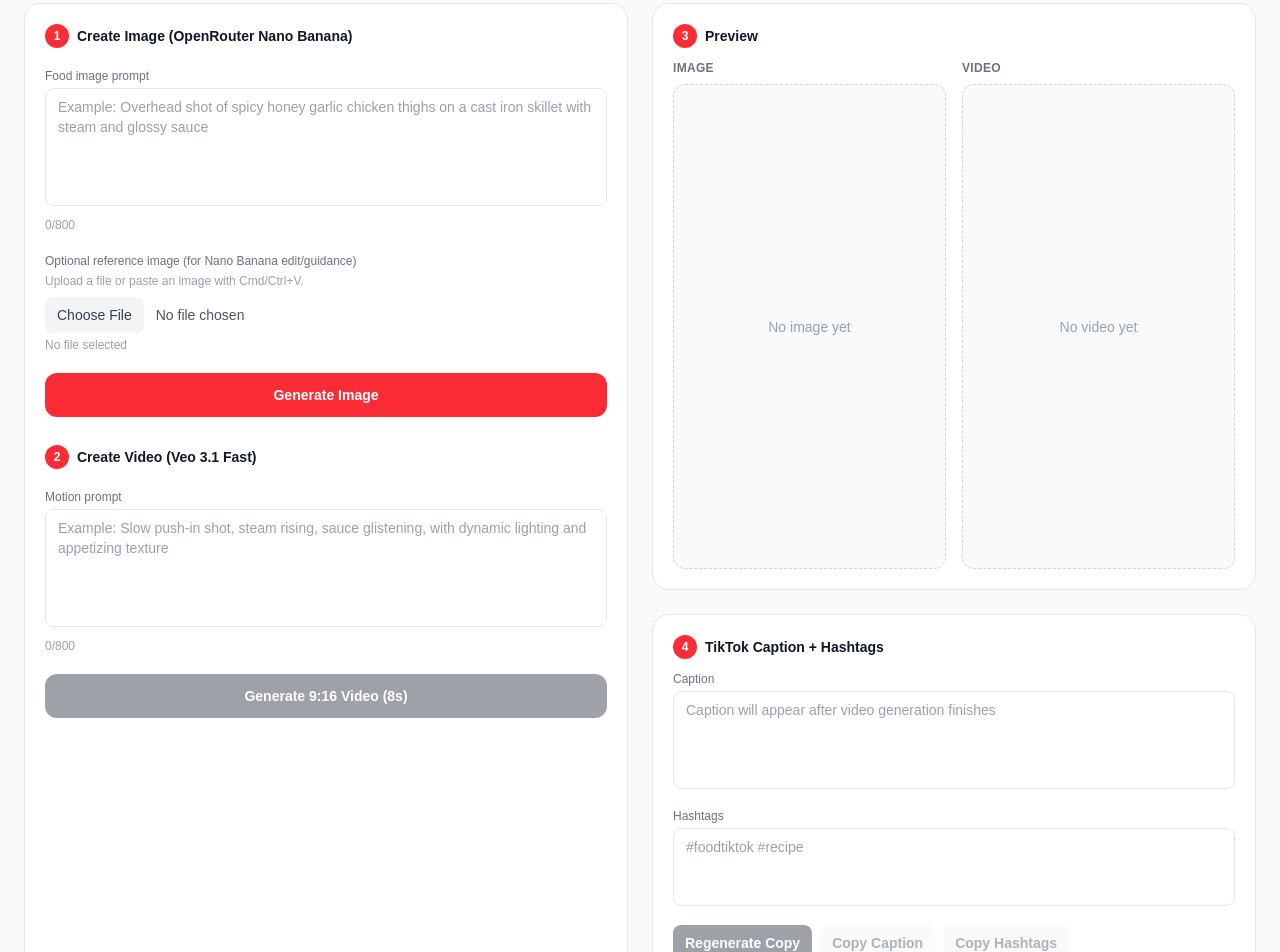
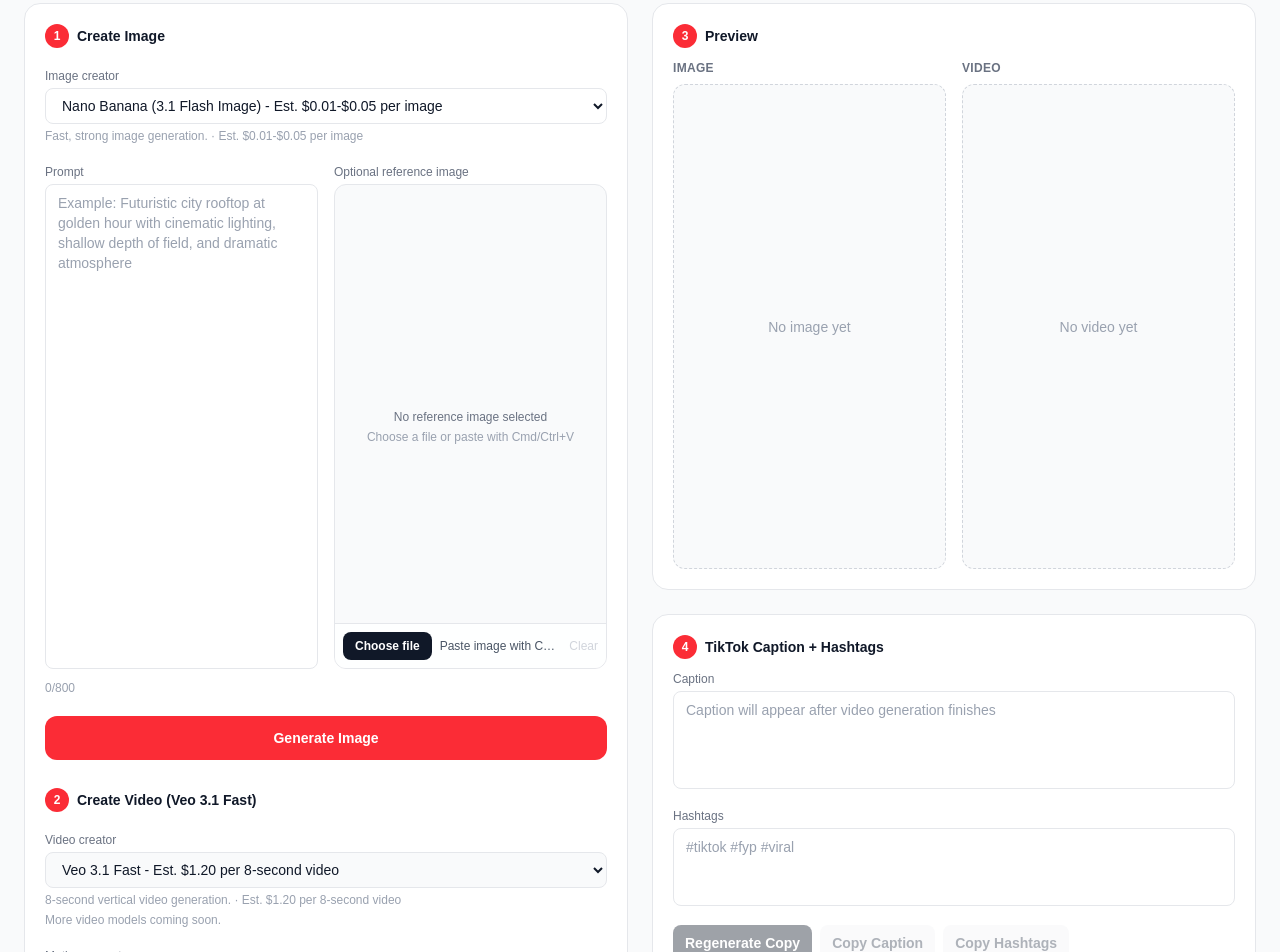
Before and after one commit to biteclubapp/tiktok-poster, a Next.js app: page /studio in a window 1280 px wide. Shown: the part 200-1152 px from the top of the page. Built offline with nearby package versions, Linux system fonts and the light colour scheme.

Commit message:
Implement AI Studio creator selection for image and video generation, integrating new studio models and updating API calls.

```diff
--- a/src/app/api/studio/image/route.ts
+++ b/src/app/api/studio/image/route.ts
@@ -4,6 +4,10 @@ import {
   saveGeneratedImage,
   validatePromptLength,
 } from '@/lib/genai-studio';
+import {
+  DEFAULT_STUDIO_IMAGE_CREATOR_ID,
+  getStudioImageCreatorById,
+} from '@/lib/studio-models';
 
 const ALLOWED_IMAGE_MIME_TYPES = new Set(['image/png', 'image/jpeg', 'image/jpg', 'image/webp']);
 const MAX_UPLOAD_BYTES = 10 * 1024 * 1024; // 10MB
@@ -12,11 +16,16 @@ export async function POST(request: NextRequest) {
   try {
     const contentType = request.headers.get('content-type') || '';
     let prompt = '';
+    let imageCreatorId = DEFAULT_STUDIO_IMAGE_CREATOR_ID;
     let referenceImage: { imageBytes: Buffer; mimeType: string } | undefined;
 
     if (contentType.includes('multipart/form-data')) {
       const formData = await request.formData();
       prompt = typeof formData.get('prompt') === 'string' ? String(formData.get('prompt')).trim() : '';
+      imageCreatorId =
+        typeof formData.get('imageCreator') === 'string'
+          ? String(formData.get('imageCreator')).trim()
+          : DEFAULT_STUDIO_IMAGE_CREATOR_ID;
 
       const file = formData.get('referenceImage');
       if (file instanceof File && file.size > 0) {
@@ -41,6 +50,8 @@ export async function POST(request: NextRequest) {
     } else {
       const body = await request.json();
       prompt = typeof body?.prompt === 'string' ? body.prompt.trim() : '';
+      imageCreatorId =
+        typeof body?.imageCreator === 'string' ? body.imageCreator.trim() : DEFAULT_STUDIO_IMAGE_CREATOR_ID;
     }
 
     const validationError = validatePromptLength(prompt);
@@ -48,7 +59,12 @@ export async function POST(request: NextRequest) {
       return NextResponse.json({ error: validationError }, { status: 400 });
     }
 
-    const image = await generateStudioImageFromOptionalReference(prompt, referenceImage);
+    const imageCreator = getStudioImageCreatorById(imageCreatorId);
+    if (!imageCreator || !imageCreator.enabled) {
+      return NextResponse.json({ error: 'Invalid image creator' }, { status: 400 });
+    }
+
+    const image = await generateStudioImageFromOptionalReference(prompt, referenceImage, imageCreatorId);
     const { imageId } = await saveGeneratedImage(image);
 
     return NextResponse.json({
--- a/src/app/studio/page.tsx
+++ b/src/app/studio/page.tsx
@@ -1,6 +1,12 @@
 'use client';
 
 import { useCallback, useEffect, useMemo, useState } from 'react';
+import {
+  DEFAULT_STUDIO_IMAGE_CREATOR_ID,
+  DEFAULT_STUDIO_VIDEO_CREATOR_ID,
+  STUDIO_IMAGE_CREATORS,
+  STUDIO_VIDEO_CREATORS,
+} from '@/lib/studio-models';
 
 type VideoStatus = 'idle' | 'processing' | 'completed' | 'failed';
 
@@ -15,7 +21,10 @@ const MAX_REFERENCE_IMAGE_BYTES = 10 * 1024 * 1024; // 10MB
 export default function StudioPage() {
   const [imagePrompt, setImagePrompt] = useState('');
   const [motionPrompt, setMotionPrompt] = useState('');
+  const [imageCreatorId, setImageCreatorId] = useState(DEFAULT_STUDIO_IMAGE_CREATOR_ID);
+  const [videoCreatorId, setVideoCreatorId] = useState(DEFAULT_STUDIO_VIDEO_CREATOR_ID);
   const [referenceImageFile, setReferenceImageFile] = useState<File | null>(null);
+  const [referenceImagePreviewUrl, setReferenceImagePreviewUrl] = useState<string | null>(null);
   const [fileInputKey, setFileInputKey] = useState(0);
 
   const [imageId, setImageId] = useState<string | null>(null);
@@ -35,6 +44,14 @@ export default function StudioPage() {
   const [errorMessage, setErrorMessage] = useState<string | null>(null);
 
   const hashtagText = useMemo(() => hashtags.join(' '), [hashtags]);
+  const selectedImageCreator = useMemo(
+    () => STUDIO_IMAGE_CREATORS.find((creator) => creator.id === imageCreatorId) || STUDIO_IMAGE_CREATORS[0],
+    [imageCreatorId]
+  );
+  const selectedVideoCreator = useMemo(
+    () => STUDIO_VIDEO_CREATORS.find((creator) => creator.id === videoCreatorId) || STUDIO_VIDEO_CREATORS[0],
+    [videoCreatorId]
+  );
 
   const applyReferenceImage = useCallback((file: File) => {
     const type = (file.type || '').toLowerCase();
@@ -81,6 +98,20 @@ export default function StudioPage() {
     return () => window.removeEventListener('paste', onWindowPaste);
   }, [handlePaste]);
 
+  useEffect(() => {
+    if (!referenceImageFile) {
+      setReferenceImagePreviewUrl(null);
+      return;
+    }
+
+    const objectUrl = URL.createObjectURL(referenceImageFile);
+    setReferenceImagePreviewUrl(objectUrl);
+
+    return () => {
+      URL.revokeObjectURL(objectUrl);
+    };
+  }, [referenceImageFile]);
+
   async function generateImage() {
     setErrorMessage(null);
 
@@ -103,6 +134,7 @@ export default function StudioPage() {
     try {
       const formData = new FormData();
       formData.append('prompt', prompt);
+      formData.append('imageCreator', imageCreatorId);
       if (referenceImageFile) {
         formData.append('referenceImage', referenceImageFile);
       }
@@ -121,7 +153,7 @@ export default function StudioPage() {
       setImageUrl(data.imageUrl);
 
       if (!motionPrompt.trim()) {
-        setMotionPrompt(`Cinematic 9:16 food video using this image as the hero frame, with smooth camera movement and rich texture detail.`);
+        setMotionPrompt('Cinematic 9:16 TikTok video using this image as the hero frame, with smooth camera movement and rich visual detail.');
       }
     } catch (error) {
       setErrorMessage(error instanceof Error ? error.message : 'Image generation failed');
@@ -156,7 +188,7 @@ export default function StudioPage() {
       const res = await fetch('/api/studio/video', {
         method: 'POST',
         headers: { 'Content-Type': 'application/json' },
-        body: JSON.stringify({ imageId, motionPrompt: prompt }),
+        body: JSON.stringify({ imageId, motionPrompt: prompt, videoCreator: videoCreatorId }),
       });
 
       const data = await res.json();
@@ -259,7 +291,7 @@ export default function StudioPage() {
         <div className="bg-white rounded-2xl border border-gray-200 p-5">
           <h1 className="text-2xl font-bold text-gray-900">AI Studio</h1>
           <p className="text-sm text-gray-500 mt-1">
-            OpenRouter Nano Banana image to Veo 3.1 Fast video for TikTok. Format is locked to 9:16, 8 seconds.
+            {selectedImageCreator?.label} to {selectedVideoCreator?.label} for TikTok. Format is locked to 9:16, 8 seconds.
           </p>
         </div>
 
@@ -273,11 +305,32 @@ export default function StudioPage() {
           <section className="bg-white rounded-2xl border border-gray-200 p-5 space-y-5">
             <header className="flex items-center gap-2">
               <span className="w-6 h-6 rounded-full bg-red-500 text-white text-xs font-bold flex items-center justify-center">1</span>
-              <h2 className="text-sm font-bold text-gray-900">Create Image (OpenRouter Nano Banana)</h2>
+              <h2 className="text-sm font-bold text-gray-900">Create Image</h2>
             </header>
 
             <div>
-              <label className="text-xs font-medium text-gray-500 mb-1 block">Food image prompt</label>
+              <label className="text-xs font-medium text-gray-500 mb-1 block">Image creator</label>
+              <select
+                value={imageCreatorId}
+                onChange={(e) => setImageCreatorId(e.target.value)}
+                className="w-full px-3 py-2 border border-gray-200 rounded-lg text-sm text-gray-900 bg-white focus:outline-none focus:ring-2 focus:ring-red-500/30 focus:border-red-500"
+              >
+                {STUDIO_IMAGE_CREATORS.map((creator) => (
+                  <option key={creator.id} value={creator.id} disabled={!creator.enabled}>
+                    {creator.label} - {creator.costLabel}{creator.enabled ? '' : ' (Coming soon)'}
+                  </option>
+                ))}
+              </select>
+              {selectedImageCreator?.description && (
+                <p className="text-xs text-gray-400 mt-1">
+                  {selectedImageCreator.description} · {selectedImageCreator.costLabel}
+                </p>
+              )}
+            </div>
+
+            <div className="grid grid-cols-1 md:grid-cols-2 gap-4">
+              <div>
+                <label className="text-xs font-medium text-gray-500 mb-1 block">Prompt</label>
                 <textarea
                   value={imagePrompt}
                   onChange={(e) => setImagePrompt(e.target.value)}
@@ -287,20 +340,20 @@ export default function StudioPage() {
                       e.preventDefault();
                     }
                   }}
-                rows={5}
-                placeholder="Example: Overhead shot of spicy honey garlic chicken thighs on a cast iron skillet with steam and glossy sauce"
-                className="w-full px-3 py-2 border border-gray-200 rounded-lg text-sm text-gray-900 placeholder:text-gray-400 focus:outline-none focus:ring-2 focus:ring-red-500/30 focus:border-red-500 resize-none"
+                  placeholder="Example: Futuristic city rooftop at golden hour with cinematic lighting, shallow depth of field, and dramatic atmosphere"
+                  className="w-full aspect-[9/16] min-h-[260px] px-3 py-2 border border-gray-200 rounded-lg text-sm text-gray-900 placeholder:text-gray-400 focus:outline-none focus:ring-2 focus:ring-red-500/30 focus:border-red-500 resize-none"
                 />
                 <p className="text-xs text-gray-400 mt-1">{imagePrompt.length}/800</p>
               </div>
 
               <div>
                 <label className="text-xs font-medium text-gray-500 mb-1 block">
-                Optional reference image (for Nano Banana edit/guidance)
+                  Optional reference image
                 </label>
-              <p className="text-xs text-gray-400 mb-2">Upload a file or paste an image with Cmd/Ctrl+V.</p>
+                <div className="relative w-full aspect-[9/16] min-h-[260px] rounded-xl border border-gray-200 bg-gray-50 overflow-hidden">
                   <input
                     key={fileInputKey}
+                    id={`reference-image-input-${fileInputKey}`}
                     type="file"
                     accept="image/png,image/jpeg,image/jpg,image/webp"
                     onChange={(e) => {
@@ -311,23 +364,44 @@ export default function StudioPage() {
                       }
                       applyReferenceImage(file);
                     }}
-                className="block w-full text-sm text-gray-600 file:mr-3 file:py-2 file:px-3 file:rounded-lg file:border-0 file:bg-gray-100 file:text-gray-700 hover:file:bg-gray-200"
+                    className="hidden"
                   />
-              <div className="mt-1 flex items-center justify-between">
-                <p className="text-xs text-gray-400 truncate">
-                  {referenceImageFile ? `Selected: ${referenceImageFile.name}` : 'No file selected'}
+
+                  {referenceImagePreviewUrl ? (
+                    <img
+                      src={referenceImagePreviewUrl}
+                      alt="Reference image preview"
+                      className="absolute inset-0 w-full h-full object-cover"
+                    />
+                  ) : (
+                    <div className="absolute inset-0 flex flex-col items-center justify-center text-center px-4">
+                      <p className="text-xs text-gray-500">No reference image selected</p>
+                      <p className="text-xs text-gray-400 mt-1">Choose a file or paste with Cmd/Ctrl+V</p>
+                    </div>
+                  )}
+
+                  <div className="absolute left-0 right-0 bottom-0 p-2 bg-white/90 border-t border-gray-200 flex items-center gap-2">
+                    <label
+                      htmlFor={`reference-image-input-${fileInputKey}`}
+                      className="inline-flex items-center justify-center px-3 py-1.5 rounded-lg text-xs font-semibold bg-gray-900 text-white hover:bg-gray-800 cursor-pointer transition-colors"
+                    >
+                      Choose file
+                    </label>
+                    <p className="flex-1 text-xs text-gray-600 truncate">
+                      {referenceImageFile ? referenceImageFile.name : 'Paste image with Cmd/Ctrl+V'}
                     </p>
-                {referenceImageFile && (
                     <button
                       onClick={() => {
                         setReferenceImageFile(null);
                         setFileInputKey((prev) => prev + 1);
                       }}
-                    className="text-xs font-medium text-red-500 hover:text-red-700"
+                      disabled={!referenceImageFile}
+                      className="text-xs font-medium text-red-500 hover:text-red-700 disabled:text-gray-300 disabled:cursor-not-allowed"
                     >
                       Clear
                     </button>
-                )}
+                  </div>
+                </div>
               </div>
             </div>
 
@@ -345,12 +419,35 @@ export default function StudioPage() {
             </header>
 
             <div>
+              <label className="text-xs font-medium text-gray-500 mb-1 block">Video creator</label>
+              <select
+                value={videoCreatorId}
+                onChange={(e) => setVideoCreatorId(e.target.value)}
+                disabled
+                className="w-full px-3 py-2 border border-gray-200 rounded-lg text-sm text-gray-900 bg-gray-50 cursor-not-allowed focus:outline-none"
+              >
+                {STUDIO_VIDEO_CREATORS.map((creator) => (
+                  <option key={creator.id} value={creator.id}>
+                    {creator.label}{creator.costLabel ? ` - ${creator.costLabel}` : ''}
+                  </option>
+                ))}
+              </select>
+              {selectedVideoCreator?.description && (
+                <p className="text-xs text-gray-400 mt-1">
+                  {selectedVideoCreator.description}
+                  {selectedVideoCreator.costLabel ? ` · ${selectedVideoCreator.costLabel}` : ''}
+                </p>
+              )}
+              <p className="text-xs text-gray-400 mt-1">More video models coming soon.</p>
+            </div>
+
+            <div>
               <label className="text-xs font-medium text-gray-500 mb-1 block">Motion prompt</label>
               <textarea
                 value={motionPrompt}
                 onChange={(e) => setMotionPrompt(e.target.value)}
                 rows={5}
-                placeholder="Example: Slow push-in shot, steam rising, sauce glistening, with dynamic lighting and appetizing texture"
+                placeholder="Example: Slow push-in camera movement with soft parallax, subtle subject motion, and dramatic cinematic lighting"
                 className="w-full px-3 py-2 border border-gray-200 rounded-lg text-sm text-gray-900 placeholder:text-gray-400 focus:outline-none focus:ring-2 focus:ring-red-500/30 focus:border-red-500 resize-none"
               />
               <p className="text-xs text-gray-400 mt-1">{motionPrompt.length}/800</p>
@@ -444,7 +541,7 @@ export default function StudioPage() {
                     onChange={(e) => setHashtags(e.target.value.split(/\s+/).filter(Boolean))}
                     rows={3}
                     className="w-full px-3 py-2 border border-gray-200 rounded-lg text-sm text-gray-900 placeholder:text-gray-400 focus:outline-none focus:ring-2 focus:ring-red-500/30 focus:border-red-500 resize-none"
-                    placeholder="#foodtiktok #recipe"
+                    placeholder="#tiktok #fyp #viral"
                   />
                 </div>
 
--- a/src/lib/genai-studio.ts
+++ b/src/lib/genai-studio.ts
@@ -8,9 +8,12 @@ import { randomUUID } from 'crypto';
 import { constants as fsConstants } from 'fs';
 import { access, mkdir, readFile, writeFile } from 'fs/promises';
 import { join } from 'path';
-import { fetchTrendingHashtags } from './trending';
+import {
+  DEFAULT_STUDIO_IMAGE_CREATOR_ID,
+  getStudioImageCreatorById,
+  type StudioImageCreatorOption,
+} from './studio-models';
 
-const OPENROUTER_IMAGE_MODEL = process.env.OPENROUTER_IMAGE_MODEL || 'google/gemini-3.1-flash-image-preview';
 const OPENROUTER_CHAT_COMPLETIONS_URL =
   process.env.OPENROUTER_API_URL || 'https://openrouter.ai/api/v1/chat/completions';
 const VIDEO_MODEL = 'veo-3.1-fast-generate-preview';
@@ -151,7 +154,7 @@ function normalizeHashtag(tag: string): string {
 function keywordHashtags(text: string): string[] {
   const stopWords = new Set([
     'the', 'and', 'for', 'with', 'this', 'that', 'from', 'into', 'your', 'just', 'make', 'made',
-    'food', 'dish', 'video', 'shot', 'scene', 'show', 'over', 'under', 'onto', 'about', 'have',
+    'video', 'shot', 'scene', 'show', 'over', 'under', 'onto', 'about', 'have',
     'will', 'when', 'then', 'than', 'slow', 'fast', 'very', 'more', 'most', 'some', 'there',
     'their', 'they', 'them', 'our', 'out', 'are', 'was', 'were', 'you', 'yours', 'his', 'her',
   ]);
@@ -166,13 +169,13 @@ function keywordHashtags(text: string): string[] {
 
 function fallbackMetadata(imagePrompt: string, motionPrompt: string, trendingTags: string[]): StudioMetadataResult {
   const baseTags = [
-    '#foodtiktok',
-    '#recipe',
-    '#homecooking',
-    '#foodie',
-    '#easyrecipe',
-    '#cookingtiktok',
-    '#dinnerideas',
+    '#tiktok',
+    '#fyp',
+    '#viral',
+    '#contentcreator',
+    '#video',
+    '#creator',
+    '#trend',
   ];
 
   const promptTags = keywordHashtags(`${imagePrompt} ${motionPrompt}`);
@@ -187,7 +190,7 @@ function fallbackMetadata(imagePrompt: string, motionPrompt: string, trendingTag
   }
 
   const hook = imagePrompt.split(/[.!?]/)[0]?.trim() || 'You need to try this next';
-  const caption = `${hook}\n\n${motionPrompt}\n\nSave this for your next meal.`.slice(0, 350);
+  const caption = `${hook}\n\n${motionPrompt}\n\nSave this for later.`.slice(0, 350);
 
   return { caption, hashtags };
 }
@@ -357,7 +360,7 @@ async function parseGeneratedImage(imageUrl: string): Promise<{ imageBytes: Buff
   }
 
   if (!/^https?:\/\//i.test(imageUrl)) {
-    throw new Error('OpenRouter returned an unsupported image format.');
+    throw new Error('The selected image model returned an unsupported image format.');
   }
 
   const response = await fetch(imageUrl, { method: 'GET' });
@@ -427,13 +430,13 @@ export async function ensureStudioDirs(): Promise<void> {
   ]);
 }
 
-async function generateStudioImageInternal(
-  promptInput: string,
+async function generateStudioImageWithOpenRouter(
+  model: string,
+  prompt: string,
   referenceImage?: { imageBytes: Buffer; mimeType: string }
 ): Promise<GeneratedImageResult> {
-  const prompt = normalizePrompt(promptInput);
   const requestBody: Record<string, unknown> = {
-    model: OPENROUTER_IMAGE_MODEL,
+    model,
     modalities: ['image', 'text'],
     messages: [
       {
@@ -471,16 +474,15 @@ async function generateStudioImageInternal(
 
   const responseJson = (await response.json().catch(() => null)) as unknown;
   if (!response.ok) {
-    throw new Error(`OpenRouter image generation failed: ${openRouterErrorMessage(responseJson, response.statusText)}`);
+    throw new Error(`Image generation failed: ${openRouterErrorMessage(responseJson, response.statusText)}`);
   }
 
   const imageUrl = extractImageUrlFromOpenRouterResponse(responseJson);
   if (!imageUrl) {
-    throw new Error('OpenRouter did not return an image. Try a more concrete prompt.');
+    throw new Error('The selected image model did not return an image. Try a more concrete prompt.');
   }
 
   const generatedImage = await parseGeneratedImage(imageUrl);
-
   return {
     imageBytes: generatedImage.imageBytes,
     mimeType: generatedImage.mimeType,
@@ -488,15 +490,38 @@ async function generateStudioImageInternal(
   };
 }
 
+function resolveImageCreatorOrThrow(imageCreatorId?: string): StudioImageCreatorOption {
+  const imageCreator =
+    getStudioImageCreatorById(imageCreatorId) || getStudioImageCreatorById(DEFAULT_STUDIO_IMAGE_CREATOR_ID);
+
+  if (!imageCreator || !imageCreator.enabled) {
+    throw new Error('Invalid image creator selected.');
+  }
+
+  return imageCreator;
+}
+
+async function generateStudioImageInternal(
+  promptInput: string,
+  imageCreator: StudioImageCreatorOption,
+  referenceImage?: { imageBytes: Buffer; mimeType: string }
+): Promise<GeneratedImageResult> {
+  const prompt = normalizePrompt(promptInput);
+  return generateStudioImageWithOpenRouter(imageCreator.model, prompt, referenceImage);
+}
+
 export async function generateStudioImage(promptInput: string): Promise<GeneratedImageResult> {
-  return generateStudioImageInternal(promptInput);
+  const imageCreator = resolveImageCreatorOrThrow();
+  return generateStudioImageInternal(promptInput, imageCreator);
 }
 
 export async function generateStudioImageFromOptionalReference(
   promptInput: string,
-  referenceImage?: { imageBytes: Buffer; mimeType: string }
+  referenceImage?: { imageBytes: Buffer; mimeType: string },
+  imageCreatorId?: string
 ): Promise<GeneratedImageResult> {
-  return generateStudioImageInternal(promptInput, referenceImage);
+  const imageCreator = resolveImageCreatorOrThrow(imageCreatorId);
+  return generateStudioImageInternal(promptInput, imageCreator, referenceImage);
 }
 
 export async function saveGeneratedImage(image: GeneratedImageResult): Promise<{ imageId: string; imagePath: string }> {
@@ -655,9 +680,7 @@ export async function generateTiktokMetadata(imagePromptInput: string, motionPro
   const imagePrompt = normalizePrompt(imagePromptInput);
   const motionPrompt = normalizePrompt(motionPromptInput);
 
-  const trendingTags = await fetchTrendingHashtags()
-    .then((tags) => tags.map((t) => normalizeHashtag(t.tag)).filter(Boolean).slice(0, 12))
-    .catch(() => [] as string[]);
+  const trendingTags: string[] = [];
 
   const fallback = fallbackMetadata(imagePrompt, motionPrompt, trendingTags);
 
@@ -667,12 +690,12 @@ export async function generateTiktokMetadata(imagePromptInput: string, motionPro
     const response = await ai.models.generateContent({
       model: METADATA_MODEL,
       contents: [
-        'You write TikTok post copy for food videos.',
+        'You write TikTok post copy.',
         `Image prompt: ${imagePrompt}`,
         `Motion prompt: ${motionPrompt}`,
         'Return strict JSON only with this exact shape:',
         '{"caption":"string","hashtags":["#tag1"]}',
-        'Rules: caption under 220 characters, one short hook, and 6 to 10 food-related hashtags, each starting with #.',
+        'Rules: caption under 220 characters, one short hook, and 6 to 10 relevant hashtags, each starting with #.',
       ].join('\n'),
       config: {
         responseMimeType: 'application/json',
--- /dev/null
+++ b/src/lib/studio-models.ts
@@ -0,0 +1,63 @@
+export interface StudioImageCreatorOption {
+  id: string;
+  label: string;
+  description: string;
+  costLabel: string;
+  model: string;
+  enabled: boolean;
+}
+
+export interface StudioVideoCreatorOption {
+  id: string;
+  label: string;
+  description: string;
+  costLabel?: string;
+  model: string;
+  enabled: boolean;
+}
+
+export const STUDIO_IMAGE_CREATORS: readonly StudioImageCreatorOption[] = [
+  {
+    id: 'gemini-3-1-flash-image',
+    label: 'Nano Banana (3.1 Flash Image)',
+    description: 'Fast, strong image generation.',
+    costLabel: 'Est. $0.01-$0.05 per image',
+    model: 'google/gemini-3.1-flash-image-preview',
+    enabled: true,
+  },
+  {
+    id: 'gpt-5-image-mini',
+    label: 'GPT-5 Image Mini',
+    description: 'Fast image generation alternative.',
+    costLabel: 'Est. $0.02-$0.08 per image',
+    model: 'openai/gpt-5-image-mini',
+    enabled: true,
+  },
+] as const;
+
+export const STUDIO_VIDEO_CREATORS: readonly StudioVideoCreatorOption[] = [
+  {
+    id: 'veo-3.1-fast',
+    label: 'Veo 3.1 Fast',
+    description: '8-second vertical video generation.',
+    costLabel: 'Est. $1.20 per 8-second video',
+    model: 'veo-3.1-fast-generate-preview',
+    enabled: true,
+  },
+] as const;
+
+export const DEFAULT_STUDIO_IMAGE_CREATOR_ID =
+  STUDIO_IMAGE_CREATORS.find((creator) => creator.enabled)?.id ?? STUDIO_IMAGE_CREATORS[0]?.id ?? '';
+
+export const DEFAULT_STUDIO_VIDEO_CREATOR_ID =
+  STUDIO_VIDEO_CREATORS.find((creator) => creator.enabled)?.id ?? STUDIO_VIDEO_CREATORS[0]?.id ?? '';
+
+export function getStudioImageCreatorById(id: string | null | undefined): StudioImageCreatorOption | null {
+  if (!id) return null;
+  return STUDIO_IMAGE_CREATORS.find((creator) => creator.id === id) ?? null;
+}
+
+export function getStudioVideoCreatorById(id: string | null | undefined): StudioVideoCreatorOption | null {
+  if (!id) return null;
+  return STUDIO_VIDEO_CREATORS.find((creator) => creator.id === id) ?? null;
+}
```
Also changed, not shown: src/components/Nav.tsx (+10 -2 lines). Lines whose indentation alone changed are shown as unchanged.
